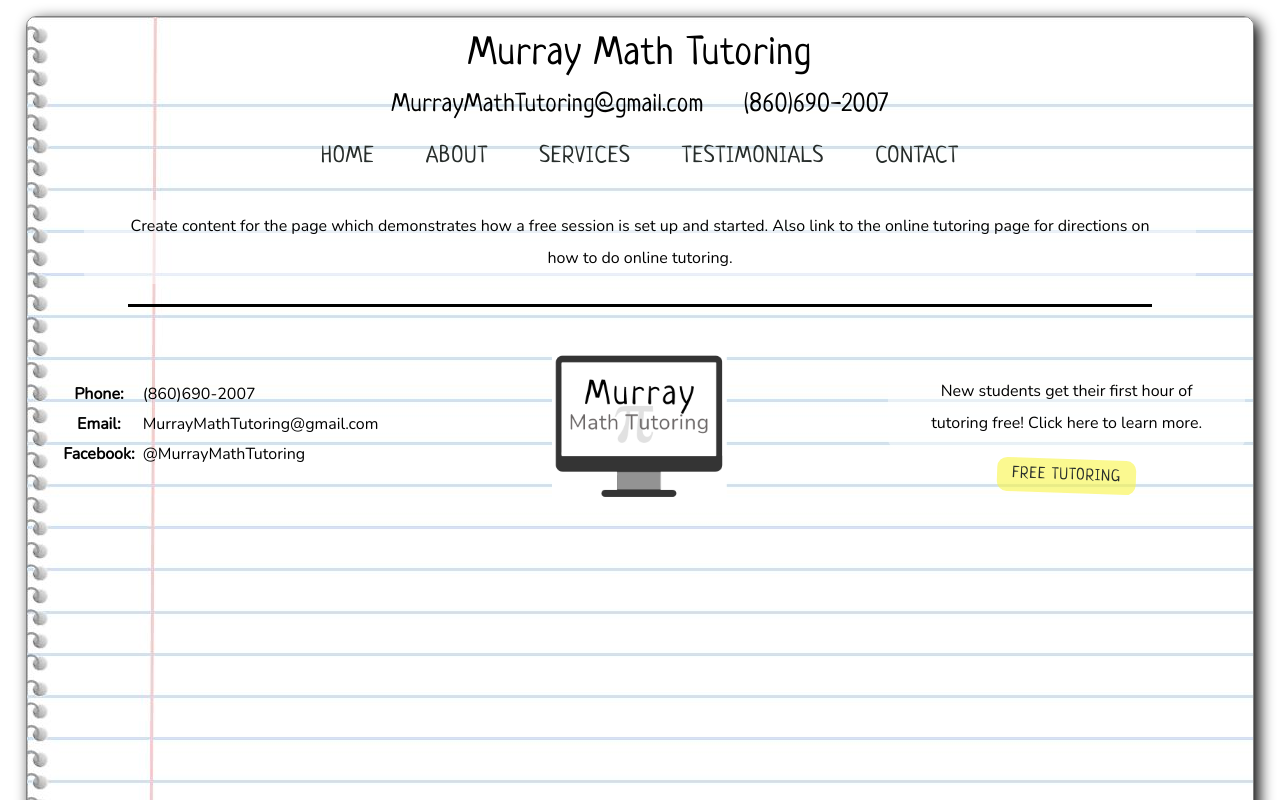
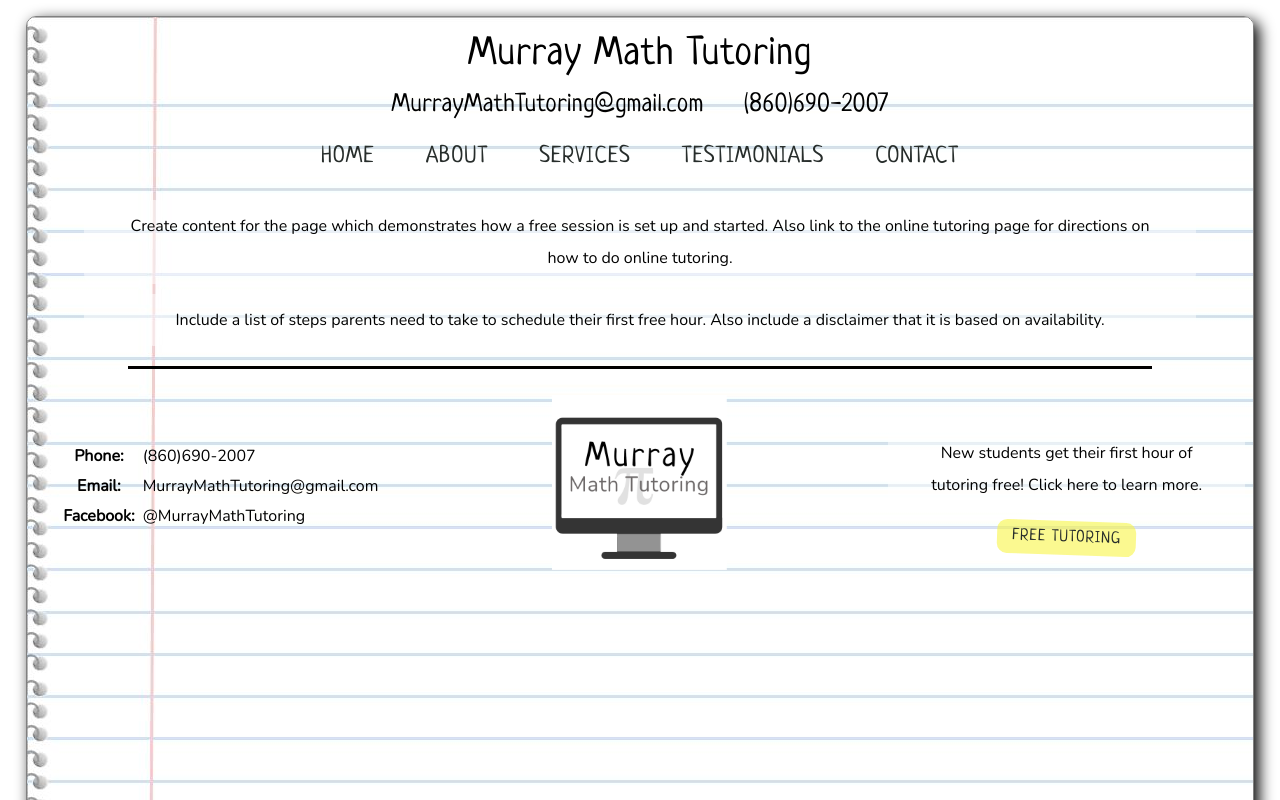
Before and after one commit to murraycoding/murray-math-tutoring, a Next.js app: page /free-tutoring in a window 1280 px wide. Shown: the top 800 px of the page. Built offline with nearby package versions, Linux system fonts and the light colour scheme.

Commit message:
listed what to add to free tutoring page #5

```diff
--- a/pages/free-tutoring.js
+++ b/pages/free-tutoring.js
@@ -2,6 +2,9 @@ import ImageSection from '../components/ImageSection'
 
 export default function FreeTutoringPage() {
   return (
-    <p>Create content for the page which demonstrates how a free session is set up and started. Also link to the online tutoring page for directions on how to do online tutoring.</p>
+    <>
+      <p>Create content for the page which demonstrates how a free session is set up and started. Also link to the online tutoring page for directions on how to do online tutoring.</p>
+      <p>Include a list of steps parents need to take to schedule their first free hour. Also include a disclaimer that it is based on availability.</p>
+    </>
   )
 }
```
